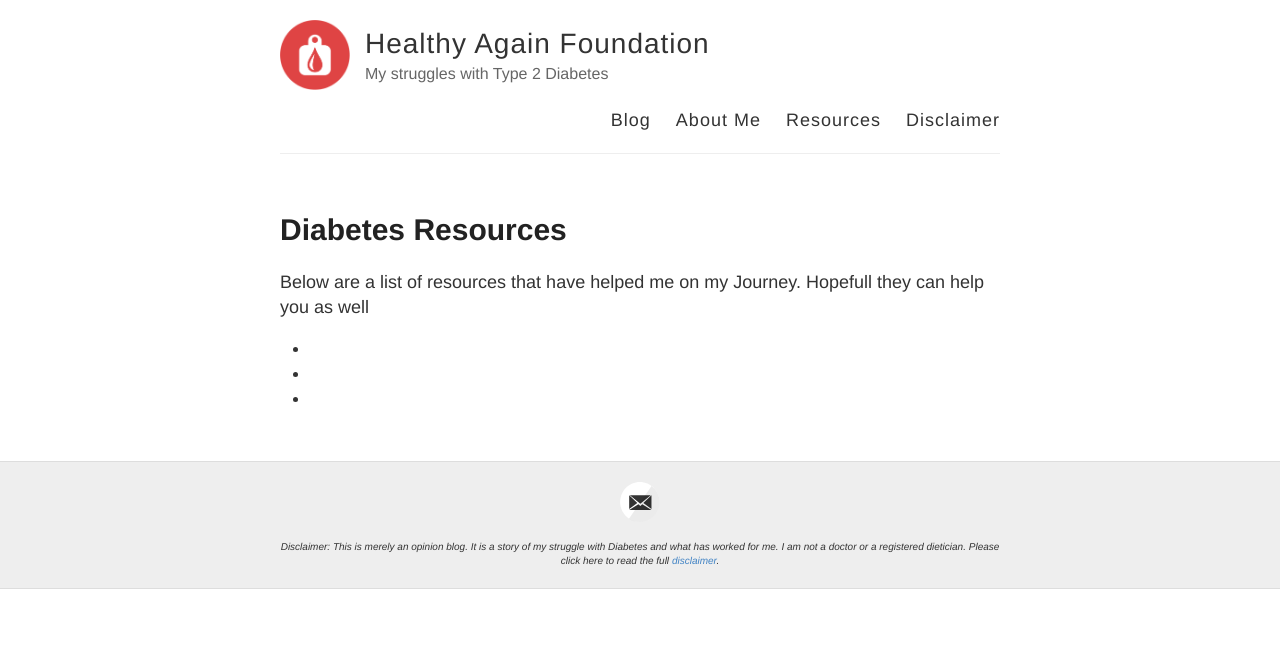
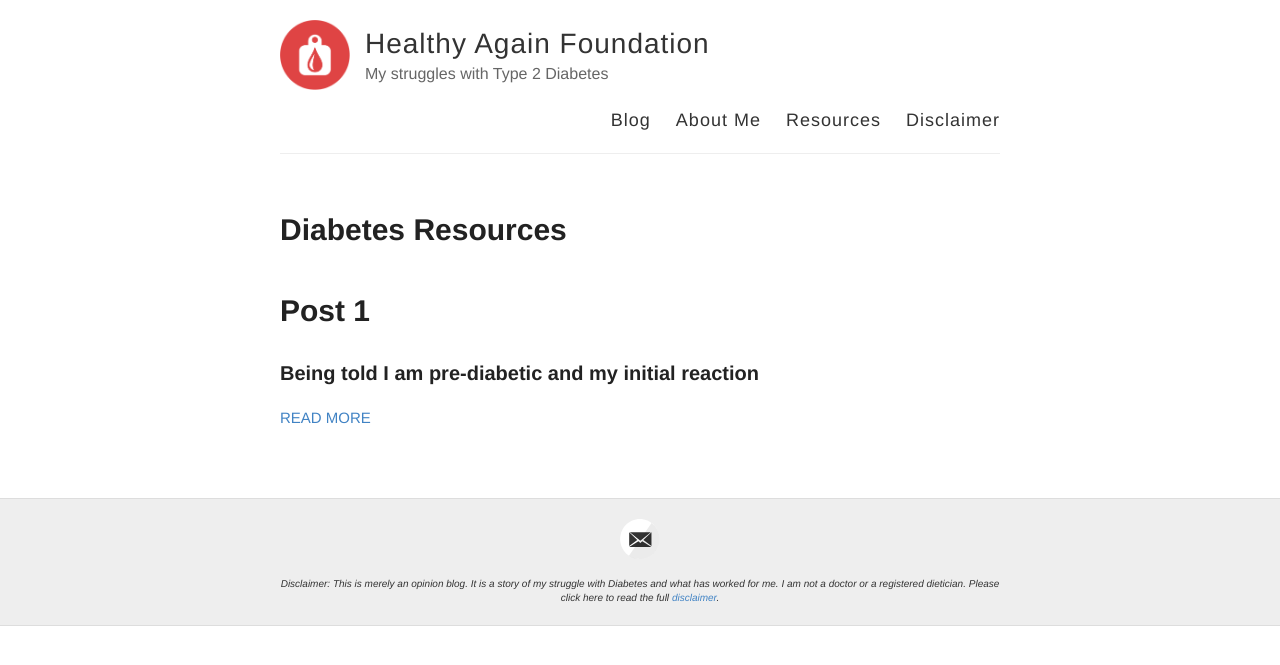
Before and after one commit to worthingtonjg/healthyagainfoundation, a Jekyll site: the page built from resources.md, in a window 1280 px wide. Shown: the top 665 px of the page. Built offline with Jekyll 4.4.1, drawn with Linux system fonts in a browser that asks for light colours.

Commit message:
disclaimer

```diff
--- a/resources.md
+++ b/resources.md
@@ -4,8 +4,17 @@ title: Diabetes Resources
 permalink: /diabetes-resources/
 ---
 
-Below are a list of resources that have helped me on my Journey.  Hopefull they can help you as well
+<div class="posts">
+  {% for post in site.posts %}
+    <article class="post">
 
--
--
--
+      <h1><a href="{{ site.baseurl }}{{ post.url }}">{{ post.title }}</a></h1>
+
+      <div class="entry">
+        {{ post.excerpt }}
+      </div>
+
+      <a href="{{ site.baseurl }}{{ post.url }}" class="read-more">Read More</a>
+    </article>
+  {% endfor %}
+</div>
```
Also changed, not shown: 01_diagnosis.md (+0 -20 lines), index.html (+13 -26 lines).
